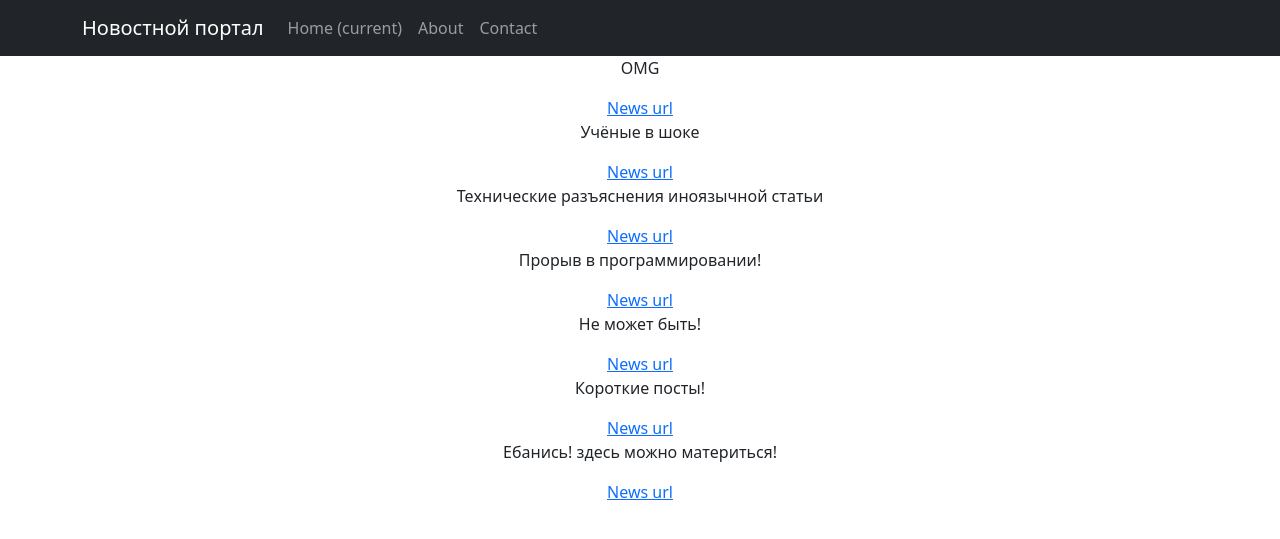
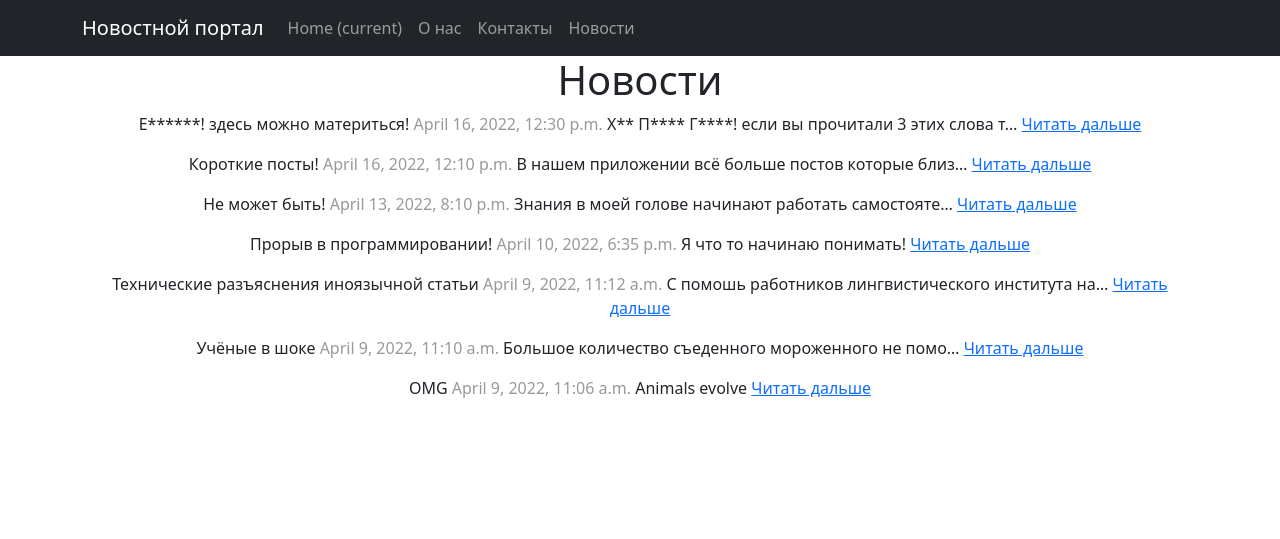
Before and after one commit to kabankru4evseh/NewsP, a Django app: page /news/ in a window 1280 px wide. Shown: the top 539 px of the page. Run offline with Django 4.2, Linux system fonts and the light colour scheme; data comes from the database, SQL or seed files in the repository; both versions use the stored data as it was after the commit; some libraries are stand-ins or nearby versions.

Commit message:
D3 готов

```diff
--- a/newsportal/news/templates/news/post_list.html
+++ b/newsportal/news/templates/news/post_list.html
@@ -1,14 +1,18 @@
 {% extends 'flatpages/default.html' %}
+{% load custom_filters %}
+
 {% block title %}
 Новости
 {% endblock title %}
 
 {% block content %}
-{{ posts }}
+<h1>Новости</h1>
+
 {% for new in news %}
-<p>{{ new.title }}</p>
-<a href="{{ new.get_absolute_url }}">News url</a>
+{{ new.title|censor }} <span style="color:  #999999;">{{ new.dateCreation }}</span> {{ new.text|truncatechars:50|censor }}
+<a href="{{ new.get_absolute_url }}">Читать дальше</a>
+<p></p>
 {% endfor %}
-
+<p><span style="color: #ffffff;">&macr;\_(ツ)_/&macr;</span></p>
 
 {% endblock content %}
--- /dev/null
+++ b/newsportal/news/templatetags/custom_filters.py
@@ -0,0 +1,17 @@
+from django import template
+
+register = template.Library()
+
+# список слов, которые будем цензурировать
+STRONG_WORDS = ["Ебанись", "Хуй", "Пизда", "Говно",]
+
+
+@register.filter()
+def censor(value):
+   if not isinstance(value, str):
+       raise ValueError('Нельзя цензурировать не строку')
+
+   for word in STRONG_WORDS:
+       value = value.replace(word[1:], '*' * (len(word)-1))
+
+   return value
--- a/newsportal/news/urls.py
+++ b/newsportal/news/urls.py
@@ -3,6 +3,6 @@ from .views import *
 
 urlpatterns = [
     path('authorlist/', AuthorList.as_view()),
-    path('post/<int:pk>/', Post.as_view()),
+    path('<int:pk>/', Post.as_view(), name='pk'),
     path('', PostList.as_view()),
 ]
--- a/newsportal/news/views.py
+++ b/newsportal/news/views.py
@@ -8,6 +8,7 @@ class PostList(ListView):
    model = Post
    context_object_name = 'news'
    template_name = 'news.html'
+   queryset = Post.objects.order_by('-id')
 
 
 class AuthorList(ListView):
--- a/newsportal/newsportal/settings.py
+++ b/newsportal/newsportal/settings.py
@@ -43,6 +43,7 @@ INSTALLED_APPS = [
     'fpages',
     'news',
     'accounts',
+
 ]
 
 SITE_ID = 1
--- a/newsportal/templates/flatpages/default.html
+++ b/newsportal/templates/flatpages/default.html
@@ -31,10 +31,13 @@
                            </a>
                        </li>
                        <li class="nav-item">
-                           <a class="nav-link" href="/about/">About</a>
+                           <a class="nav-link" href="/about/">О нас</a>
                        </li>
                        <li class="nav-item">
-                           <a class="nav-link" href="/contacts/">Contact</a>
+                           <a class="nav-link" href="/contacts/">Контакты</a>
+                       </li>
+                       <li class="nav-item">
+                           <a class="nav-link" href="/news/">Новости</a>
                        </li>
                    </ul>
                </div>
```
Also changed, not shown: newsportal/news/templates/news/post_detail.html (+5 -2 lines), newsportal/db.sqlite3, newsportal/news/templatetags/__init__.py (added).
